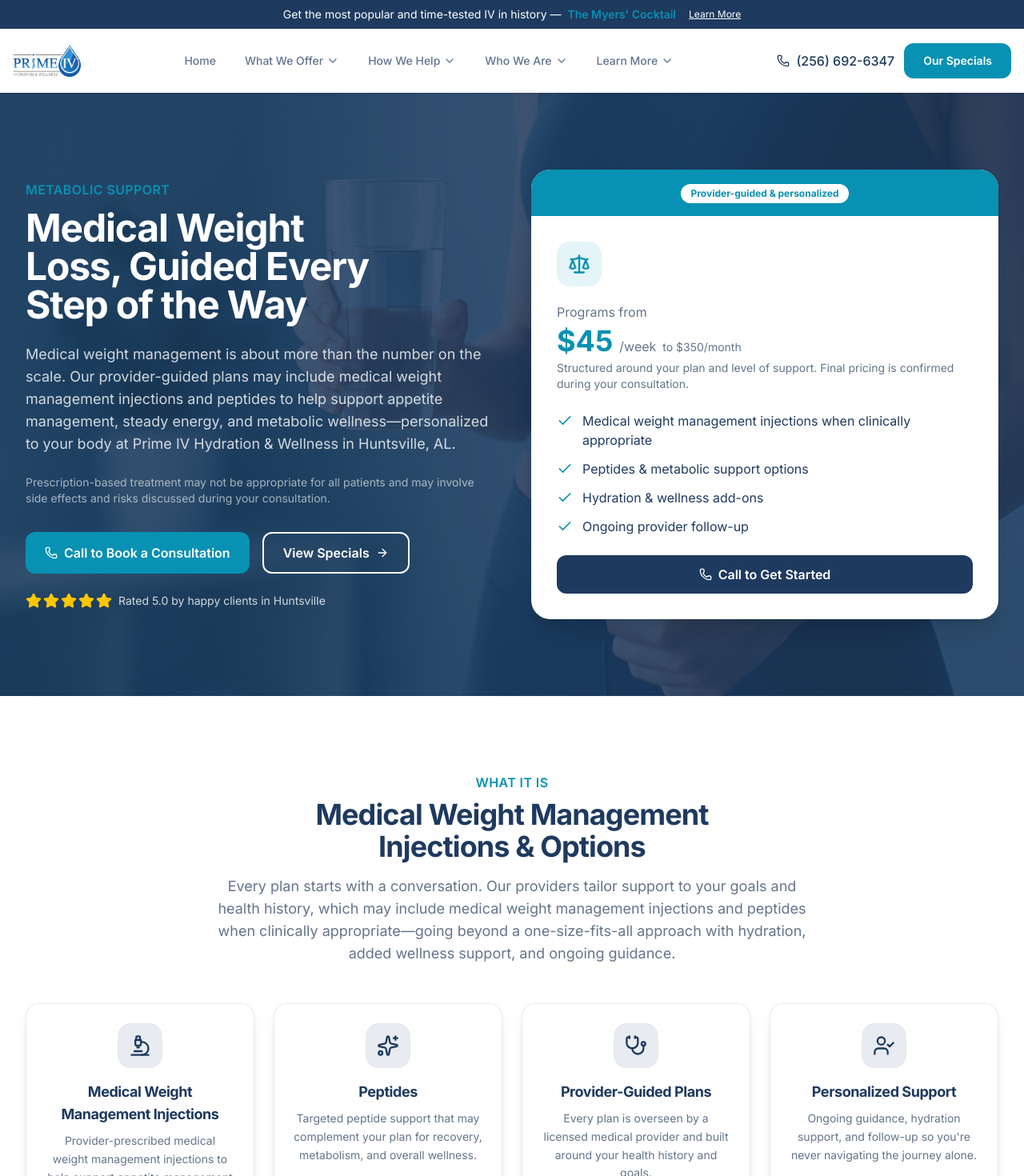
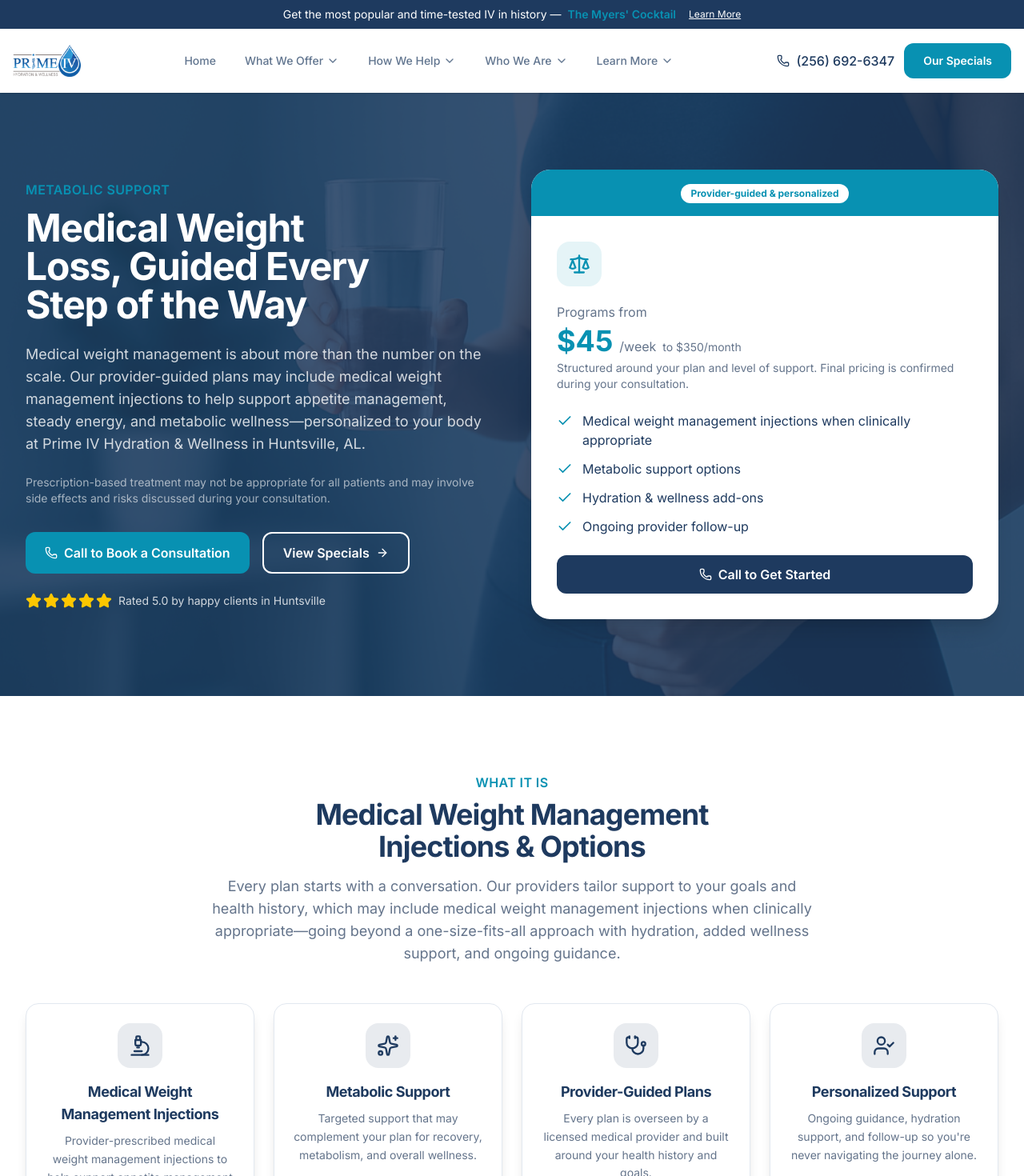
Before and after one commit to VandalsSmile/pivjv, a Next.js app: page /medical-weight-loss in a window 1280 px wide. Shown: the top 1470 px of the page at 80% size. Built offline with nearby package versions, Linux system fonts and the light colour scheme.

Commit message:
feat: update medical weight management content and remove peptides

```diff
--- a/app/medical-weight-loss/page.tsx
+++ b/app/medical-weight-loss/page.tsx
@@ -31,19 +31,18 @@ export const metadata: Metadata = {
   title:
     "Medical Weight Management Injections & Weight Loss in Huntsville, AL | Prime IV",
   description:
-    "Provider-guided medical weight management in Huntsville, AL. Medical weight management injections, peptides, and personalized plans paired with IV hydration support at Prime IV Hydration & Wellness. Consultation required.",
+    "Provider-guided medical weight management in Huntsville, AL. Medical weight management injections and personalized plans paired with IV hydration support at Prime IV Hydration & Wellness. Consultation required.",
   keywords: [
     "medical weight management injections Huntsville",
     "medical weight loss Huntsville AL",
     "semaglutide Huntsville",
-    "peptide therapy Huntsville",
     "weight management clinic Huntsville",
   ],
 };
 
 const heroHighlights = [
   "Medical weight management injections when clinically appropriate",
-  "Peptides & metabolic support options",
+  "Metabolic support options",
   "Hydration & wellness add-ons",
   "Ongoing provider follow-up",
 ];
@@ -132,9 +131,9 @@ const options = [
   },
   {
     icon: Sparkles,
-    title: "Peptides",
+    title: "Metabolic Support",
     description:
-      "Targeted peptide support that may complement your plan for recovery, metabolism, and overall wellness.",
+      "Targeted support that may complement your plan for recovery, metabolism, and overall wellness.",
   },
   {
     icon: Stethoscope,
@@ -251,8 +250,7 @@ export default function MedicalWeightLossPage() {
               <p className="text-white/80 text-lg mb-6 text-pretty">
                 Medical weight management is about more than the number on the
                 scale. Our provider-guided plans may include medical weight
-                management injections and
-                peptides to help support appetite management, steady energy, and
+                management injections to help support appetite management, steady energy, and
                 metabolic wellness—personalized to your body at{" "}
                 {SITE_CONFIG.name} in {CONTACT.address.city}, AL.
               </p>
@@ -346,7 +344,7 @@ export default function MedicalWeightLossPage() {
               Every plan starts with a conversation. Our providers tailor support
               to your goals and health history, which may include medical weight
               management injections
-              and peptides when clinically appropriate—going beyond a
+              when clinically appropriate—going beyond a
               one-size-fits-all approach with hydration, added wellness support,
               and ongoing guidance.
             </p>
@@ -756,7 +754,7 @@ export default function MedicalWeightLossPage() {
               <p>
                 Plans may include lifestyle guidance, nutrition support,
                 hydration strategies, provider follow-up, and—when clinically
-                appropriate—medical weight management injections, peptides, or other prescription
+                appropriate—medical weight management injections or other prescription
                 medications. Medication is not appropriate for every patient and
                 is not the only component of a comprehensive plan.
               </p>
```
